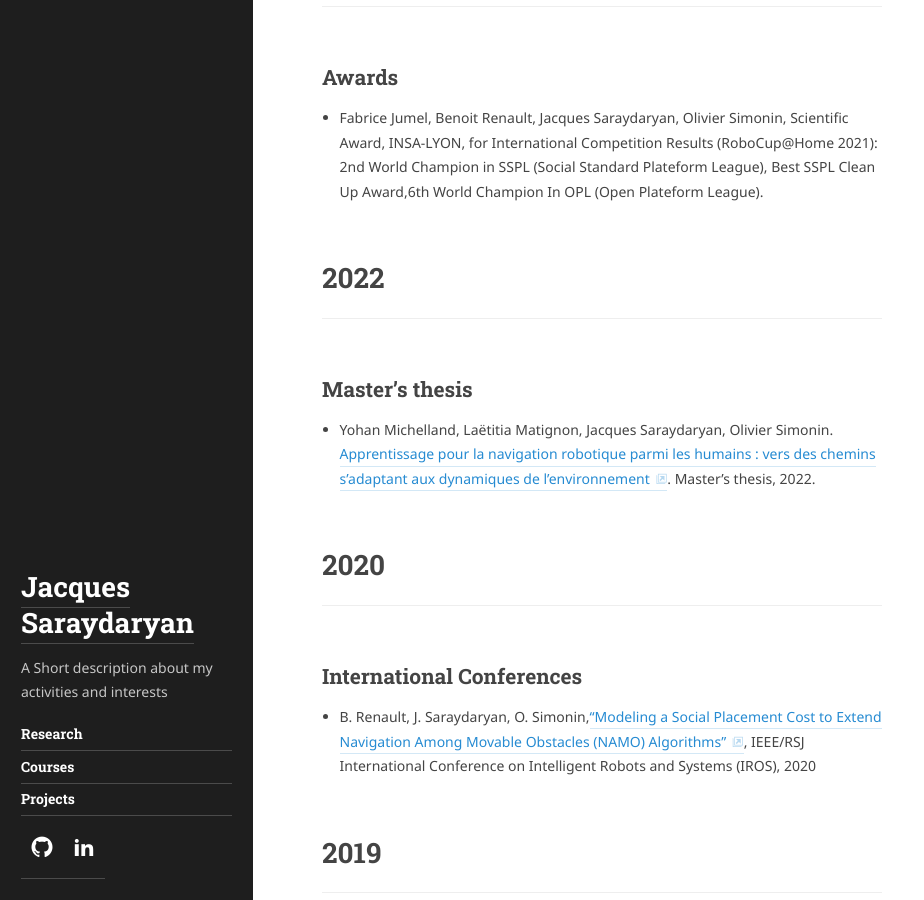
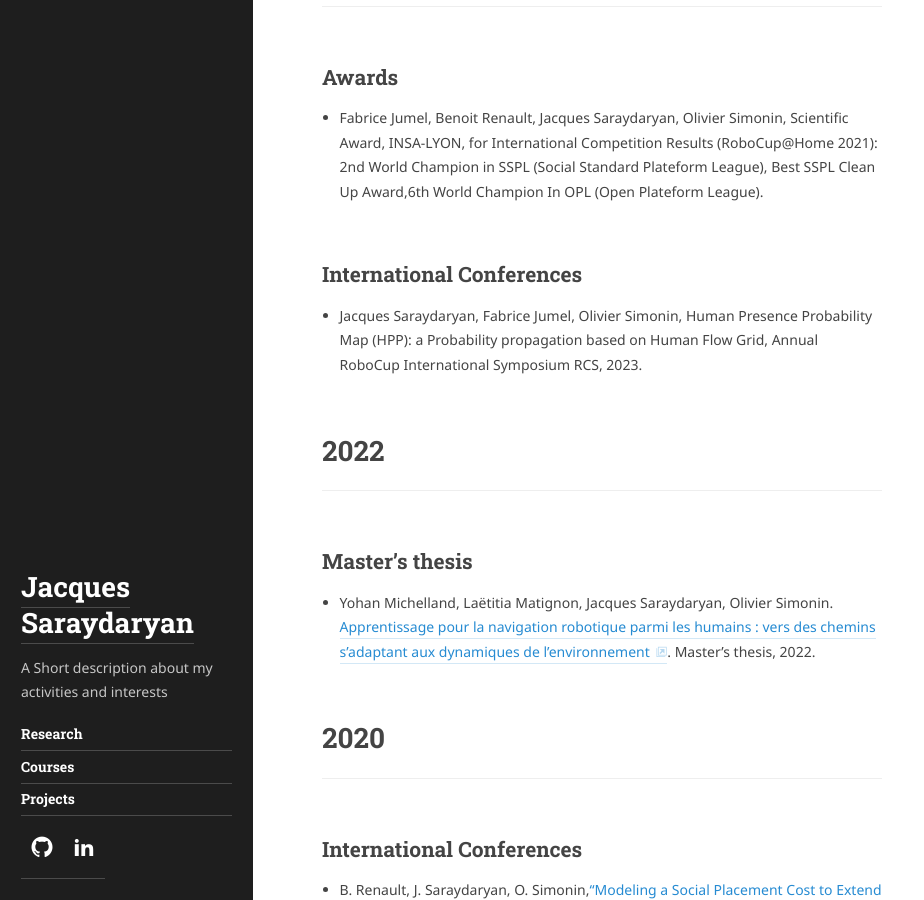
Before and after one commit to jacques-saraydaryan/jacques-saraydaryan.github.io, a Jekyll site: the page built from menus_pages/researchPage.md, in a window 1280 px wide and 900 px high, scrolled down 305 px. Shown: the whole window, without its empty margins (0-924 px from the left). Built offline with Jekyll 4.4.1, drawn with Linux system fonts in a browser that asks for light colours; some web fonts are replaced.

Commit message:
Update researchPage.md

```diff
--- a/menus_pages/researchPage.md
+++ b/menus_pages/researchPage.md
@@ -16,6 +16,8 @@ accent_image:
 ## Awards
 - Fabrice Jumel, Benoit Renault, Jacques Saraydaryan, Olivier Simonin, Scientific Award, INSA-LYON, for International Competition Results (RoboCup@Home 2021): 2nd World Champion in SSPL (Social Standard Plateform League), Best SSPL Clean Up Award,6th World Champion In OPL (Open Plateform League).
 
+## International Conferences
+- Jacques Saraydaryan, Fabrice Jumel, Olivier Simonin, Human Presence Probability Map (HPP): a Probability propagation based on Human Flow Grid, Annual RoboCup International Symposium RCS, 2023.
 
 # 2022
 ***
```
